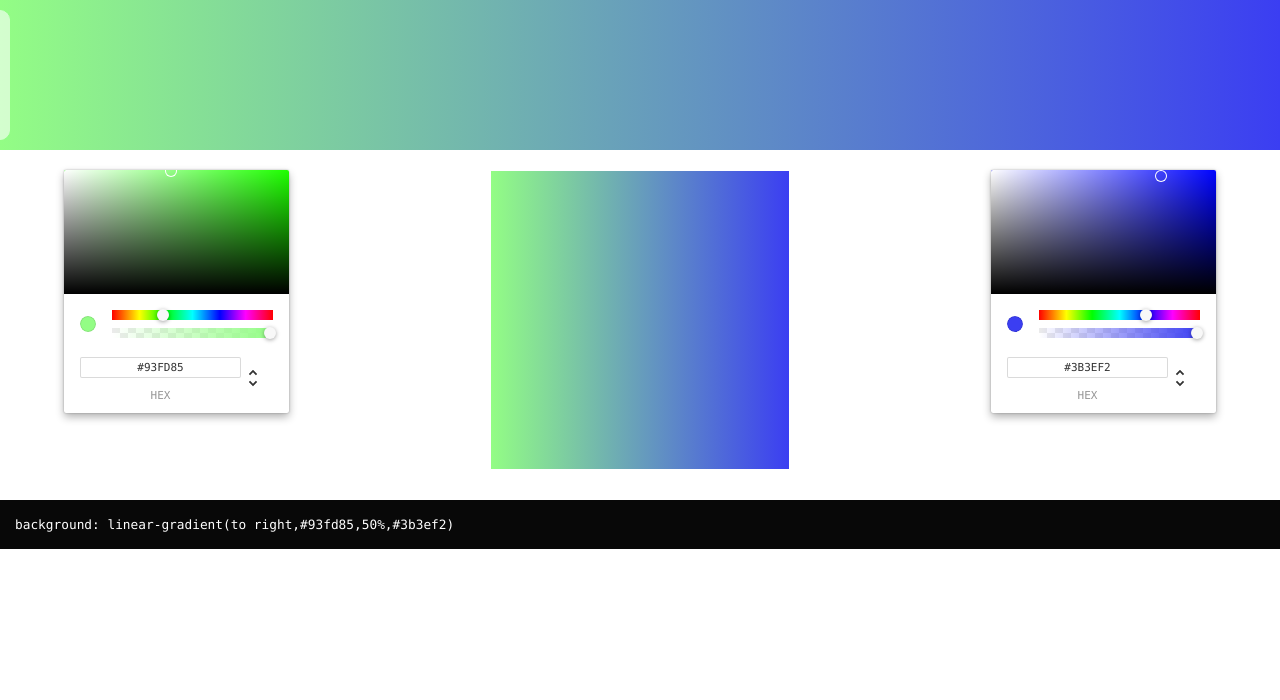
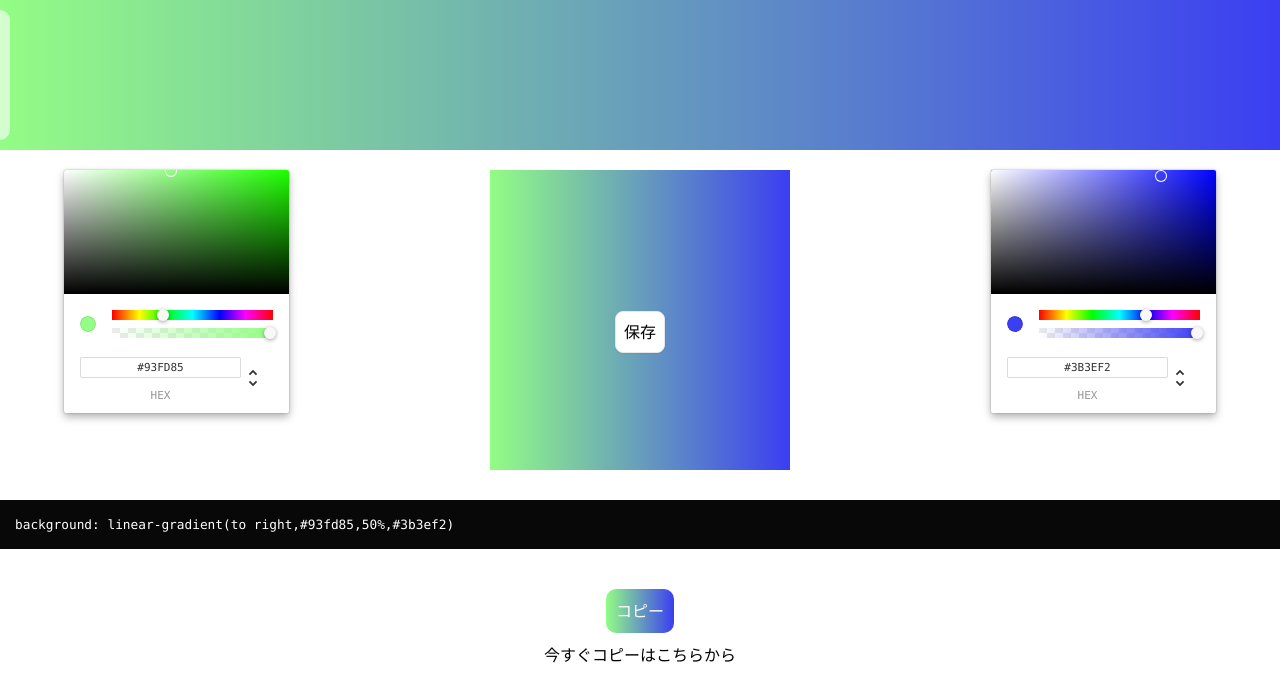
Before and after one commit to ayakuma309/season-app, a Next.js app: page /gradation in a window 1280 px wide. Shown: the top 700 px of the page. Built offline with nearby package versions, Linux system fonts and the light colour scheme.

Commit message:
feat: コピー機能

```diff
--- a/src/pages/gradation.tsx
+++ b/src/pages/gradation.tsx
@@ -1,4 +1,5 @@
 import React, { useEffect, useRef, useState } from "react";
+import CopyToClipboard from "react-copy-to-clipboard";
 import { ColorResult, ChromePicker } from "react-color";
 import Draggable, { DraggableEvent, DraggableData } from "react-draggable";
 import Style from "@/styles/gradation.module.css";
@@ -8,8 +9,9 @@ const Gradation = () => {
   const [hexEnd, setHexEnd] = useState("#3b3ef2");
   const [midPoint, setMidPoint] = useState("50%");
   const [firstGradationWidth, setFirstGradationWidth] = useState<number>(0);
-
+  const [copied, setCopied] = useState(false);
   const gradation = "linear-gradient(to right," + hexStart + "," + midPoint + "," + hexEnd + ")";
+  const gradationCode = `background: linear-gradient(to right, ${hexStart}, ${midPoint}, ${hexEnd});`;
 
   const handleChangeStart = (color: ColorResult) => {
     setHexStart(color.hex);
@@ -106,7 +108,17 @@ const Gradation = () => {
           }}
         >
           <form>
-
+            <input
+              type="text"
+              value={gradationCode}
+              className="hidden"
+            />
+            <br />
+            <button
+              className="btn bg-white p-2 border rounded-lg shadow-sm hover:shadow-lg"
+            >
+                保存
+            </button>
           </form>
         </div>
         <div>
@@ -116,6 +128,21 @@ const Gradation = () => {
       <code className={Style.code}>
         background: linear-gradient(to right,{hexStart},{midPoint},{hexEnd})
       </code>
+      <div className="text-center">
+        <CopyToClipboard text={gradationCode} onCopy={() => setCopied(true)}>
+          <button
+            className={Style.code_button}
+            style={{
+              background: gradation,
+              display: "inline-block",
+            }}
+          >
+            コピー
+          </button>
+        </CopyToClipboard>
+        <br />
+        {copied ? ( <span>コピーしました！</span> ): (<span>今すぐコピーはこちらから</span>)}
+      </div>
     </div>
   )
 }
--- a/src/styles/gradation.module.css
+++ b/src/styles/gradation.module.css
@@ -36,10 +36,19 @@
 .color_image{
   width: 300px;
   height: 300px;
-  border: 1px solid #fff;
   cursor: pointer;
-  background-color: #fff;
   margin: 0 auto;
+  display: flex;
+  align-items: center;
+  justify-content: center;
+}
+
+.code_button{
+  color: #fff;
+  text-align: center;
+  padding: 10px;
+  border-radius: 10px;
+  margin: 10px auto;
 }
 
 /* メディアクエリ */
```
